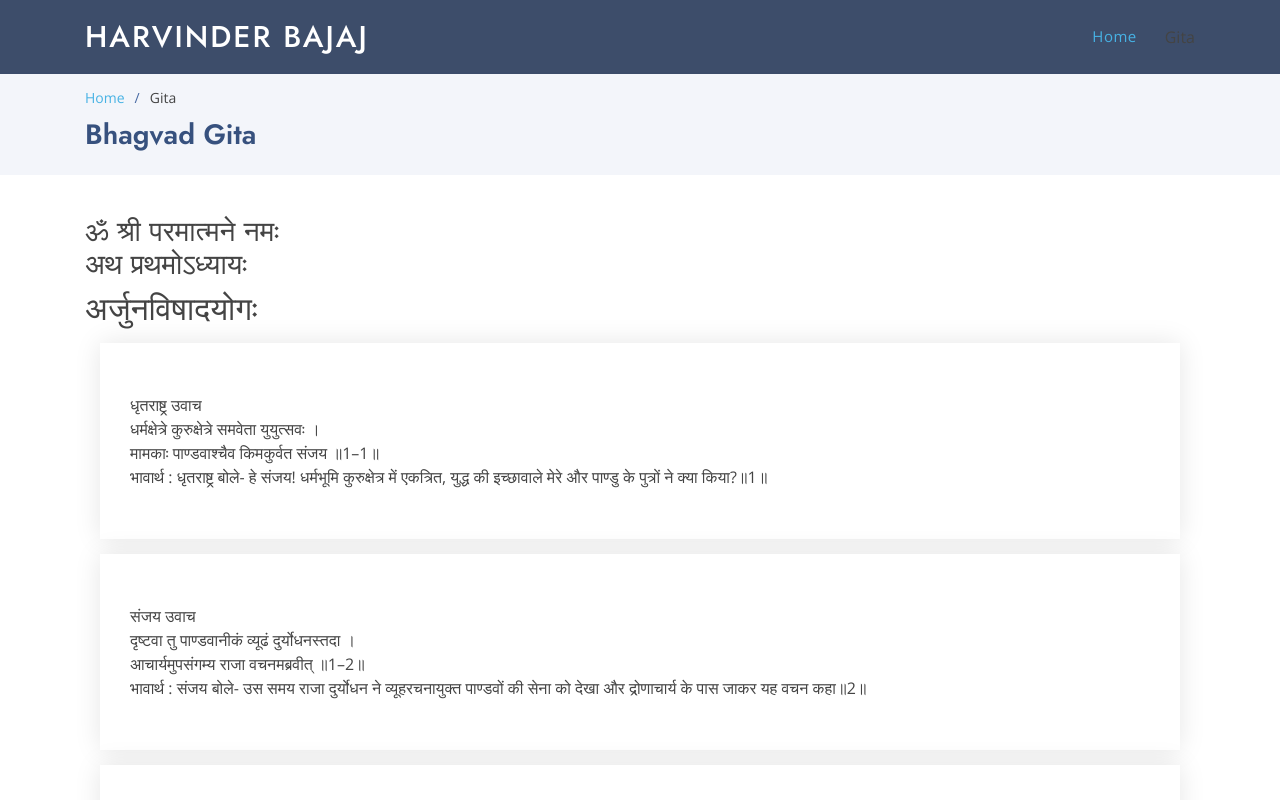
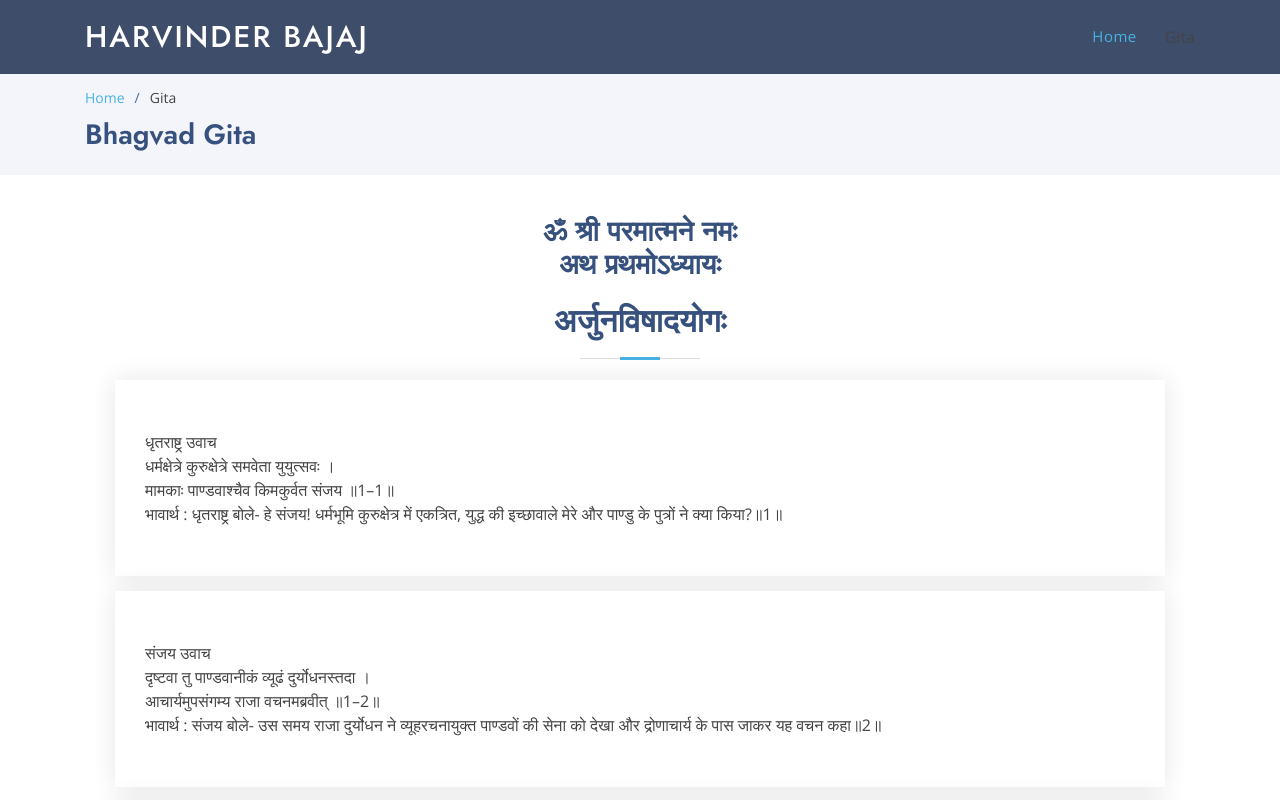
Before and after one commit to harvinderbajaj/main, a plain HTML site: page gita.html in a window 1280 px wide. Shown: the top 800 px of the page. Drawn offline with nearby package versions, Linux system fonts and the light colour scheme.

Commit message:
Add files via upload

```diff
--- a/assets/css/style.css
+++ b/assets/css/style.css
@@ -572,6 +572,79 @@ section {
 .section-title p {
   margin-bottom: 0;
 }
+
+/*--------------------------------------------------------------
+# Chapter general
+--------------------------------------------------------------*/
+.hidden>div {
+	display:none;
+}
+
+.visible>div {
+	display:block;
+}
+
+
+.chapter-title1 {
+  text-align: center;
+  padding-bottom: 30px;
+}
+
+.chapter-title h2 {
+  font-size: 32px;
+  font-weight: bold;
+  text-align: center;
+  text-transform: uppercase;
+  margin-bottom: 20px;
+  padding-bottom: 20px;
+  position: relative;
+  color: #37517e;
+}
+
+.chapter-title h2::before {
+  content: '';
+  position: absolute;
+  display: block;
+  width: 120px;
+  height: 1px;
+  background: #ddd;
+  bottom: 1px;
+  left: calc(50% - 60px);
+}
+
+.chapter-title h2::after {
+  content: '';
+  position: absolute;
+  display: block;
+  width: 40px;
+  height: 3px;
+  background: #47b2e4;
+  bottom: 0;
+  left: calc(50% - 20px);
+}
+
+.chapter-title h3 {
+  font-size: 28px;
+  font-weight: bold;
+  text-align: center;
+  text-transform: uppercase;
+  margin-bottom: 10px;
+  padding-bottom: 10px;
+  position: relative;
+  color: #37517e;
+}
+
+.chapter-title h4 {
+  font-size: 20px;
+  font-weight: bold;
+  text-align: center;
+  text-transform: uppercase;
+  margin-bottom: 20px;
+  padding-bottom: 20px;
+  position: relative;
+  color: #37517e;
+}
+
 
 /*--------------------------------------------------------------
 # Cliens
@@ -851,7 +924,7 @@ section {
 .services .icon-box {
   box-shadow: 0px 0 25px 0 rgba(0, 0, 0, 0.1);
   padding: 50px 30px;
-  margin: 15px 0px;
+  margin: 15px;
   transition: all ease-in-out 0.4s;
   background: #fff;
 }
```
